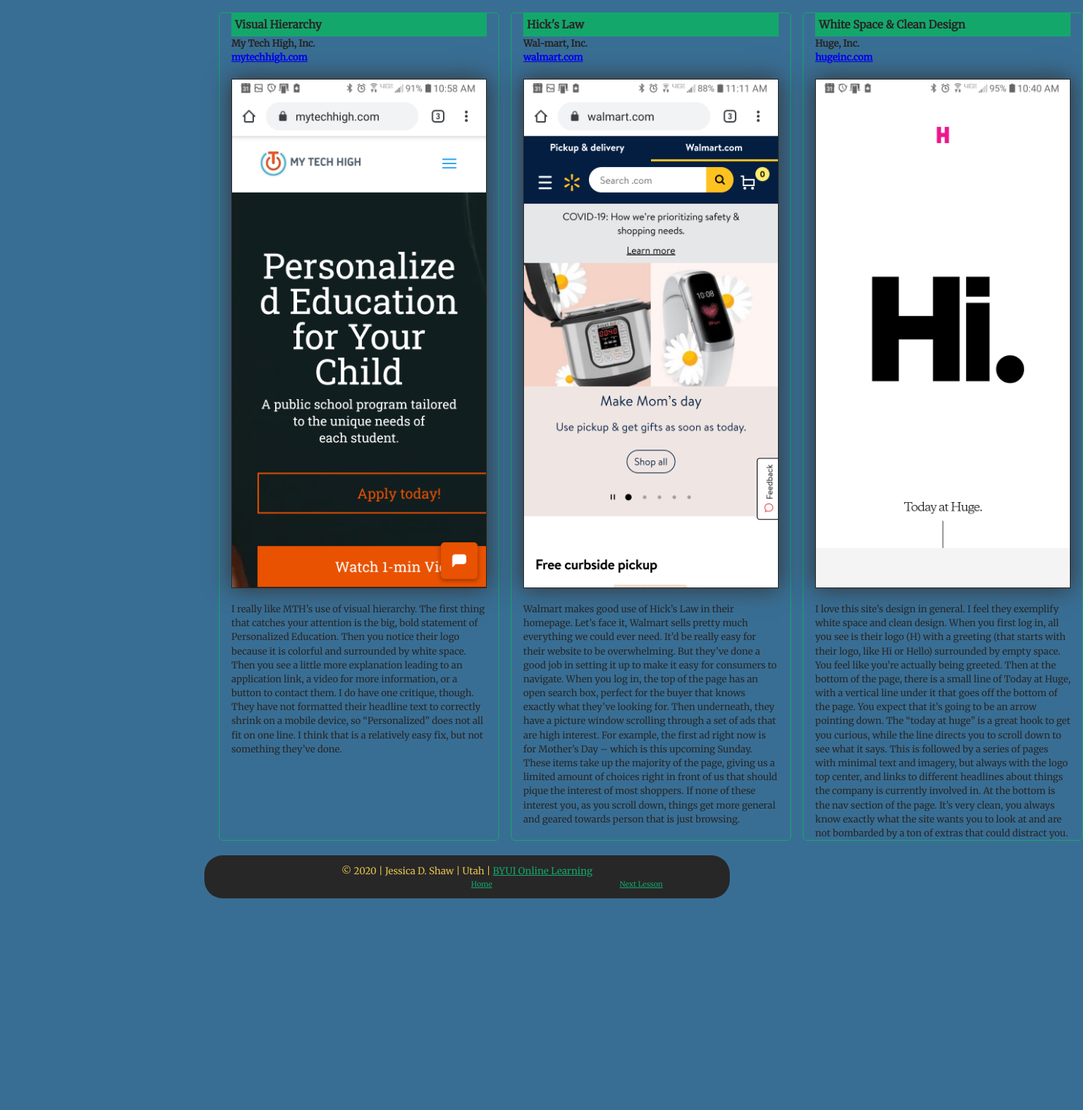
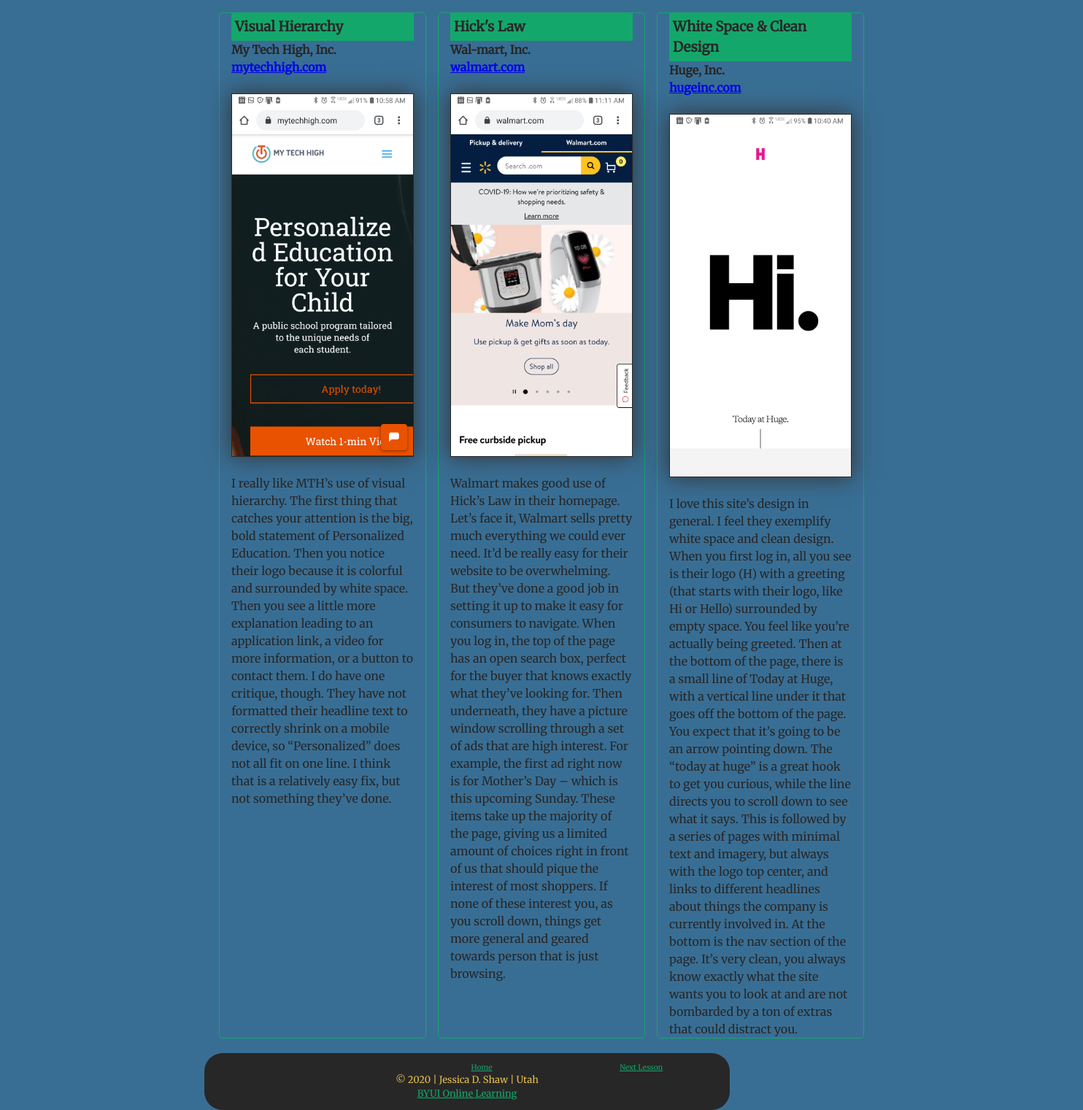
Before and after one commit to jdshaw1278/jdshaw1278-2.github.io, a plain HTML site: page lesson2/design-principles.htm in a window 1280 px wide. Shown: the part 172-1693 px from the top of the page at 73% size, 1484 px wide, since content can reach past the window. Before the commit the page ends 1403 px from the top, so only its background shows below. Drawn offline with Linux system fonts and the light colour scheme.

Commit message:
fixing screenshot sizes for mobile device

```diff
--- a/lesson2/css/lesson2-small.css
+++ b/lesson2/css/lesson2-small.css
@@ -58,7 +58,6 @@ h3 {
 main {
     display: grid;
     grid-template-columns: 1fr;
-    font-size: 0.8rem;
 }
 
 main section {
@@ -70,7 +69,7 @@ main section {
 
 main img {
     box-shadow: 0 0 30px #333;
-    max-width: 350px;
+    max-width: 250px;
     height: auto;
 }
 
--- a/lesson2/design-principles.htm
+++ b/lesson2/design-principles.htm
@@ -72,7 +72,6 @@
     </main>
 
     <footer>
-        <p>&copy; 2020 | Jessica D. Shaw | Utah | <a href="https://www.byui.edu/online">BYUI Online Learning</a></p>
         <nav>
             <ul>
                 <li></li>
@@ -80,6 +79,8 @@
                 <li><a href="#">Next Lesson</a></li>
             </ul>
         </nav>
+        <p>&copy; 2020 | Jessica D. Shaw | Utah
+            <br><a href="https://www.byui.edu/online">BYUI Online Learning</a></p>
     </footer>
 </body>
 
```
